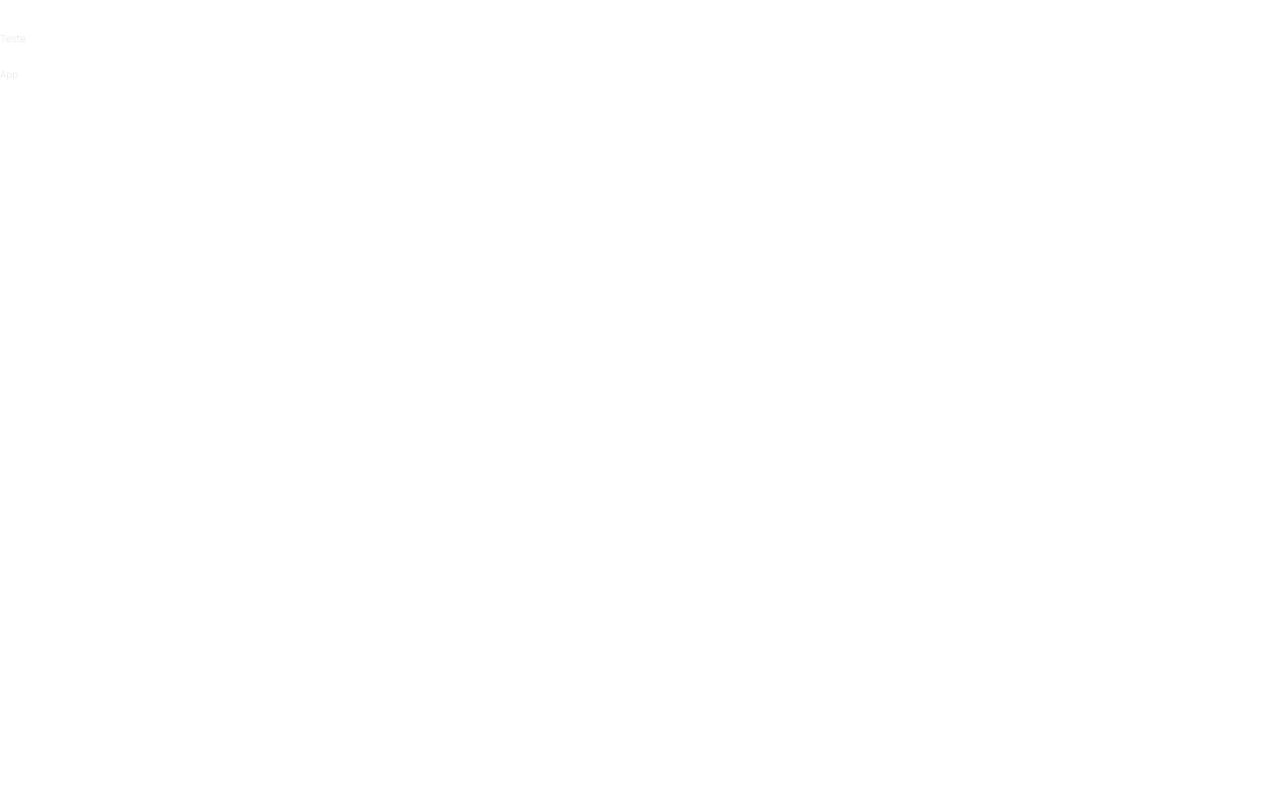
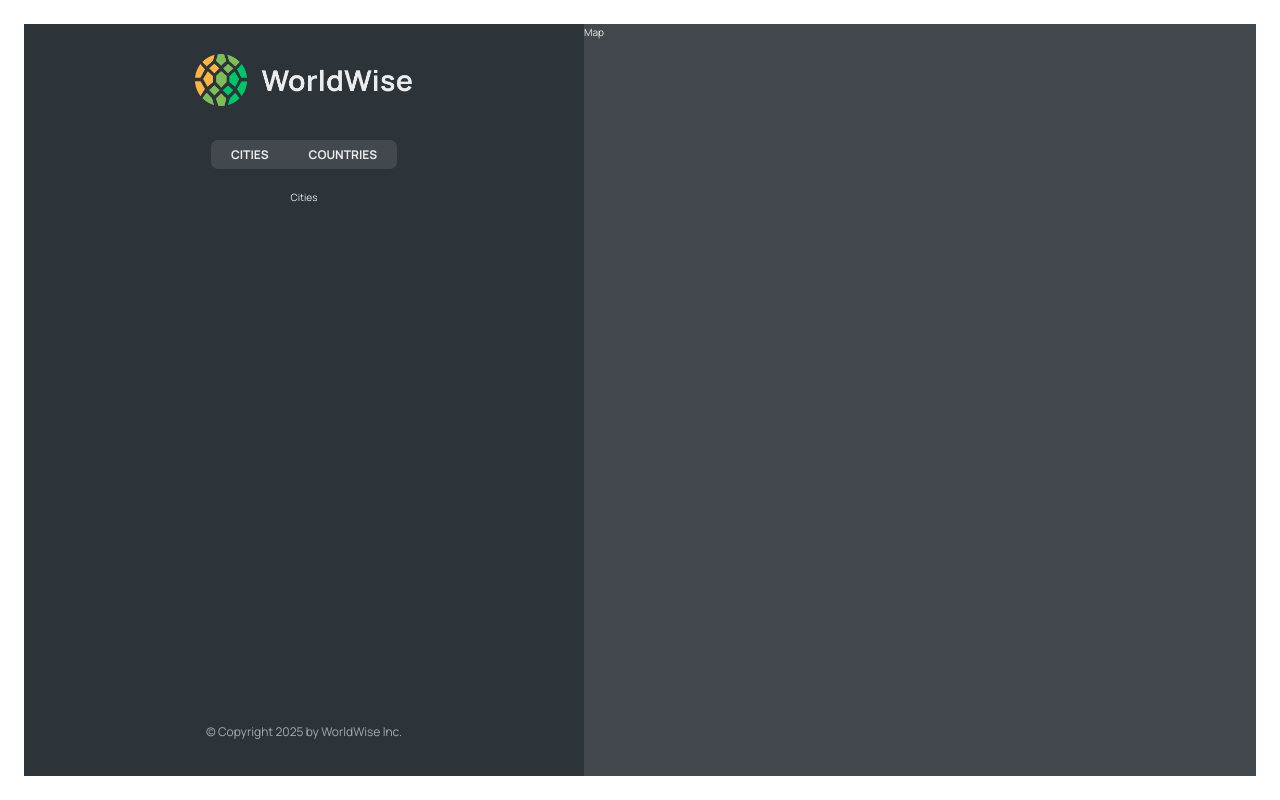
Before and after one commit to DanielCorbellini/worldwise, a React (Vite) app: page /app in a window 1280 px wide. Built offline with nearby package versions, Linux system fonts and the light colour scheme.

Commit message:
feat(#212): Start to develop the app layout

```diff
--- a/src/App.jsx
+++ b/src/App.jsx
@@ -10,11 +10,18 @@
   return (
     <BrowserRouter>
       <Routes>
-        <Route path="/" element={<Homepage />} />
+        <Route index element={<Homepage />} />
         <Route path="product" element={<Product />} />
         <Route path="pricing" element={<Pricing />} />
         <Route path="login" element={<Login />} />
-        <Route path="app" element={<AppLayout />} />
+
+        <Route path="app" element={<AppLayout />}>
+          <Route index element={<p>Cities</p>} />
+          <Route path="cities" element={<p>cities</p>} />
+          <Route path="countries" element={<p>countries</p>} />
+          <Route path="form" element={<p>form</p>} />
+        </Route>
+
         <Route path="*" element={<PageNotFound />} />
       </Routes>
     </BrowserRouter>
--- a/src/components/AppNav/AppNav.jsx
+++ b/src/components/AppNav/AppNav.jsx
@@ -1,7 +1,19 @@
+import { NavLink } from "react-router-dom";
 import styles from "./AppNav.module.css";
 
 function AppNav() {
-  return <nav className={styles.nav}>Teste</nav>;
+  return (
+    <nav className={styles.nav}>
+      <ul>
+        <li>
+          <NavLink to="cities">Cities</NavLink>
+        </li>
+        <li>
+          <NavLink to="countries">Countries</NavLink>
+        </li>
+      </ul>
+    </nav>
+  );
 }
 
 export default AppNav;
--- /dev/null
+++ b/src/components/Footer/Footer.jsx
@@ -0,0 +1,13 @@
+import styles from "./Footer.module.css";
+
+function Footer() {
+  return (
+    <footer className={styles.footer}>
+      <p className={styles.copyright}>
+        &copy; Copyright {new Date().getFullYear()} by WorldWise Inc.
+      </p>
+    </footer>
+  );
+}
+
+export default Footer;
--- /dev/null
+++ b/src/components/Footer/Footer.module.css
@@ -0,0 +1,8 @@
+.footer {
+  margin-top: auto;
+}
+
+.copyright {
+  font-size: 1.2rem;
+  color: var(--color-light--1);
+}
--- /dev/null
+++ b/src/components/Map/Map.jsx
@@ -0,0 +1,7 @@
+import styles from "./Map.module.css";
+
+function Map() {
+  return <div className={styles.mapContainer}>Map</div>;
+}
+
+export default Map;
--- /dev/null
+++ b/src/components/SideBar/SideBar.jsx
@@ -0,0 +1,18 @@
+import Logo from "../Logo/Logo";
+import AppNav from "../AppNav/AppNav";
+import Footer from "../Footer/Footer";
+import styles from "./SideBar.module.css";
+import { Outlet } from "react-router-dom";
+
+function SideBar() {
+  return (
+    <div className={styles.sidebar}>
+      <Logo />
+      <AppNav />
+      <Outlet />
+      <Footer />
+    </div>
+  );
+}
+
+export default SideBar;
--- a/src/components/Sidebar.module.css
+++ b/src/components/SideBar/Sidebar.module.css
@@ -8,12 +8,3 @@
   align-items: center;
   height: calc(100vh - 4.8rem);
 }
-
-.footer {
-  margin-top: auto;
-}
-
-.copyright {
-  font-size: 1.2rem;
-  color: var(--color-light--1);
-}
--- a/src/index.css
+++ b/src/index.css
@@ -1,5 +1,5 @@
 /* Taken from getting started guide at: https://leafletjs.com/examples/quick-start/ */
-@import "https://unpkg.com/leaflet@1.7.1/dist/leaflet.css";
+@import "https://unpkg.com/leaflet@1.9.3/dist/leaflet.css";
 @import "https://fonts.googleapis.com/css2?family=Manrope:wght@400;600;700;800&display=swap";
 
 /* These CSS variables are global, so they are available in all CSS modules */
--- a/src/main.jsx
+++ b/src/main.jsx
@@ -1,6 +1,6 @@
 import React from "react";
 import ReactDOM from "react-dom/client";
-import App from "./App.jsx";
+import App from "./App";
 import "./index.css";
 
 ReactDOM.createRoot(document.getElementById("root")).render(
--- a/src/pages/AppLayout/AppLayout.jsx
+++ b/src/pages/AppLayout/AppLayout.jsx
@@ -1,10 +1,12 @@
-import AppNav from "../../components/AppNav/AppNav";
+import Map from "../../components/Map/Map";
+import SideBar from "../../components/SideBar/SideBar";
+import styles from "./AppLayout.module.css";
 
 function AppLayout() {
   return (
-    <div>
-      <AppNav />
-      App
+    <div className={styles.app}>
+      <SideBar />
+      <Map />
     </div>
   );
 }
```
Also changed, not shown: src/components/Map/Map.module.css (renamed from src/components/Map.module.css).
